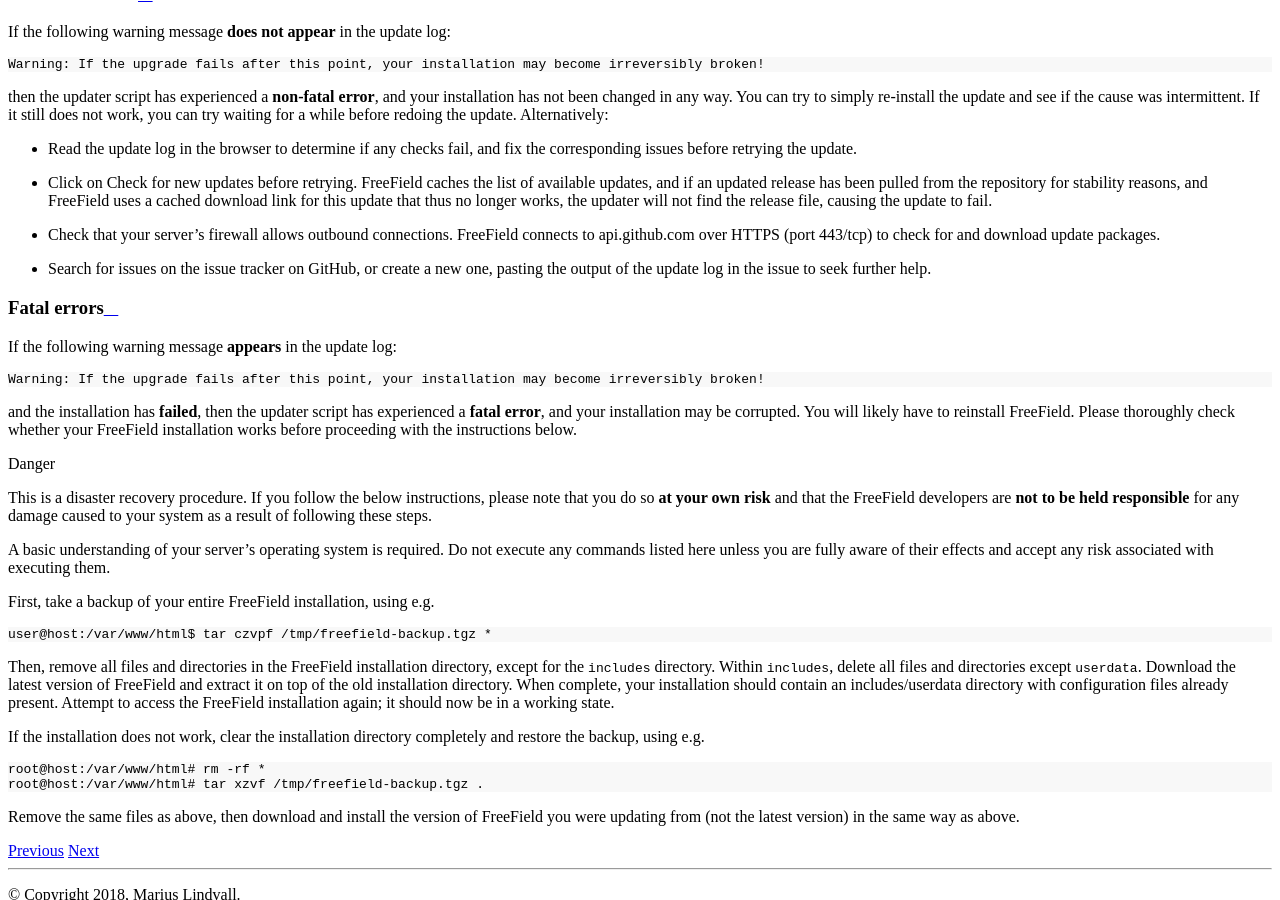
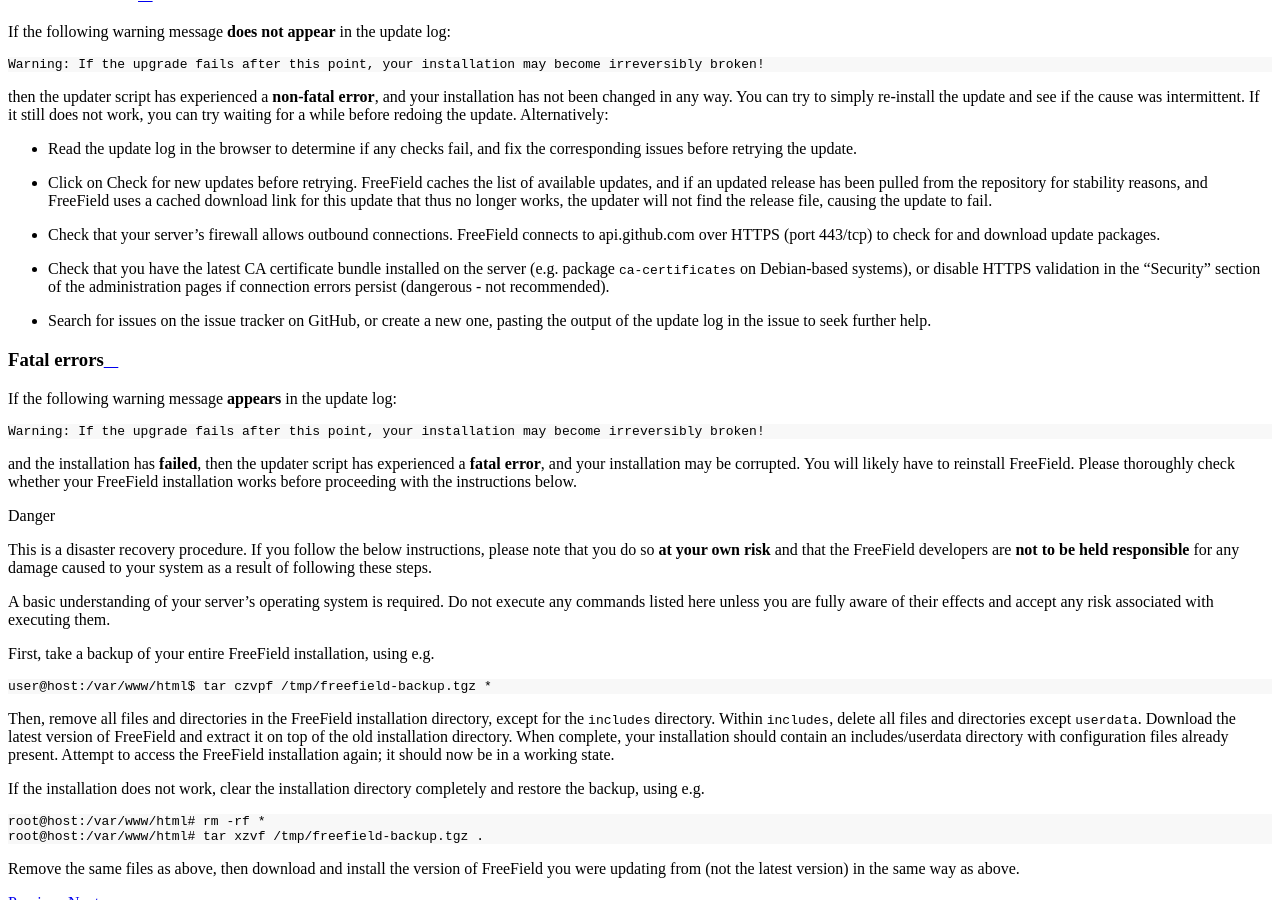
Before and after one commit to bilde2910/FreeField, a Sphinx documentation site: the page built from docs/updating.rst, in a window 1280 px wide and 900 px high, scrolled down 4524 px. Built offline with Sphinx 7.4.7 and the Read the Docs theme 2.0.0, drawn with Linux system fonts in a browser that asks for light colours; formulas are drawn with MathJax 3.

Commit message:
Note about CA certs when troubleshooting

```diff
--- a/docs/updating.rst
+++ b/docs/updating.rst
@@ -105,6 +105,11 @@
    connects to api.github.com over HTTPS (port 443/tcp) to check for and
    download update packages.
 
+-  Check that you have the latest CA certificate bundle installed on the server
+   (e.g. package ``ca-certificates`` on Debian-based systems), or disable HTTPS
+   validation in the "Security" section of the administration pages if
+   connection errors persist (dangerous - not recommended).
+
 -  Search for issues on the issue tracker on GitHub, or create a new one,
    pasting the output of the update log in the issue to seek further help.
 
```
